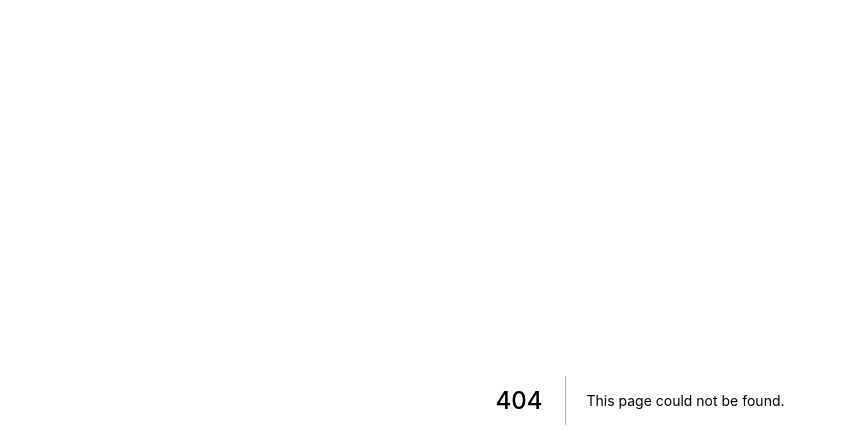
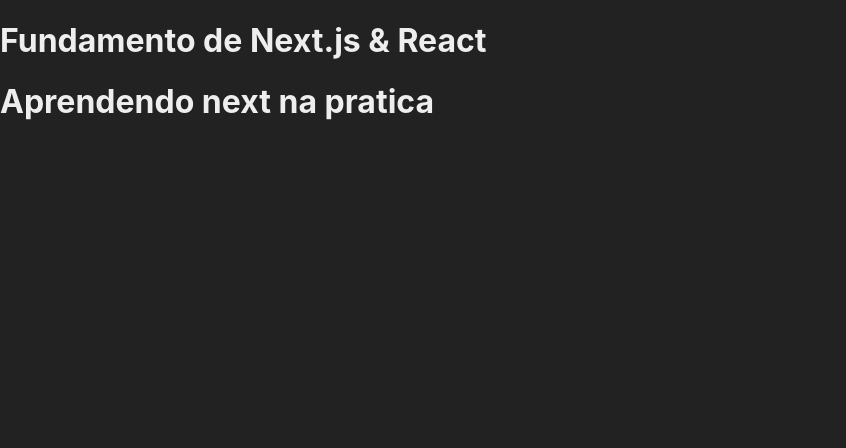
Before and after one commit to willbueno/fundamentos-nextJs, a Next.js app: page /exemplo in a window 1280 px wide. Before the commit this address had no page. Shown: the top 448 px of the page, without its empty margins (0-846 px from the left). Built offline with nearby package versions, Linux system fonts and the light colour scheme.

Commit message:
components

```diff
--- /dev/null
+++ b/src/components/Header.jsx
@@ -0,0 +1,7 @@
+export default props => {
+    return (
+        <header>
+            <h1>{props.titulo}</h1>
+        </header>
+    )
+}
--- /dev/null
+++ b/src/pages/exemplo.jsx
@@ -0,0 +1,10 @@
+import Header from '../components/Header'
+
+export default function Exemplo() {
+    return (
+        <>
+            <Header titulo="Fundamento de Next.js & React" />
+            <Header titulo="Aprendendo next na pratica" />
+        </>
+    )
+}
```
